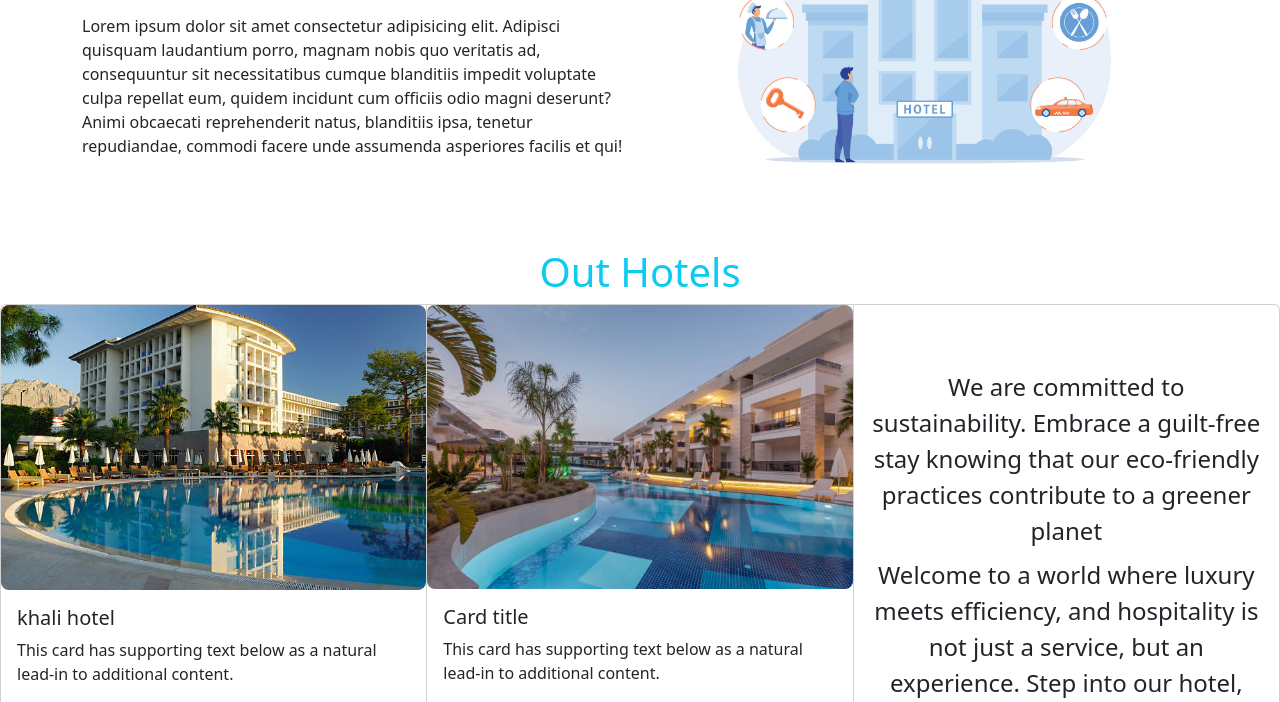
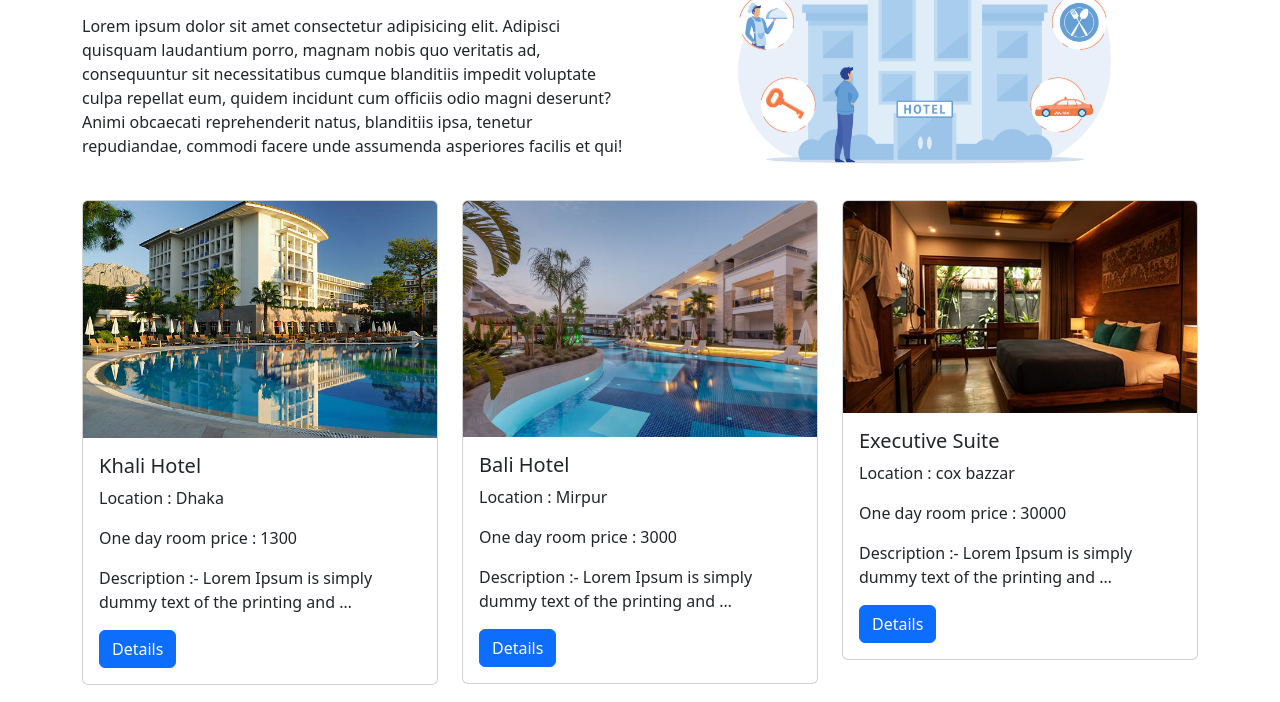
Before and after one commit to md-pranta/django-hotel, a Django app: page / in a window 1280 px wide. Shown: the part 282-984 px from the top of the page. Run offline with Django 5.2, Linux system fonts and the light colour scheme; data comes from the database, SQL or seed files in the repository; both versions use the stored data as it was after the commit.

Commit message:
change crd

```diff
--- /dev/null
+++ b/core/templates/about.html
@@ -0,0 +1,184 @@
+{% load static %}
+<!-- About Start -->
+<div class="container-xxl py-5">
+  <div class="container">
+    <div class="row g-5 align-items-center">
+      <div class="col-lg-6">
+        <h6 class="section-title text-start text-primary text-uppercase">
+          About Us
+        </h6>
+        <h1 class="mb-4">
+          Welcome to <span class="text-primary text-uppercase">Hotelier</span>
+        </h1>
+        <p class="mb-4">
+          Tempor erat elitr rebum at clita. Diam dolor diam ipsum sit. Aliqu
+          diam amet diam et eos. Clita erat ipsum et lorem et sit, sed stet
+          lorem sit clita duo justo magna dolore erat amet
+        </p>
+        <div class="row g-3 pb-4">
+          <div class="col-sm-4 wow fadeIn" data-wow-delay="0.1s">
+            <div class="border rounded p-1">
+              <div class="border rounded text-center p-4">
+                <i class="fa fa-hotel fa-2x text-primary mb-2"></i>
+                <h2 class="mb-1" data-toggle="counter-up">1234</h2>
+                <p class="mb-0">Rooms</p>
+              </div>
+            </div>
+          </div>
+          <div class="col-sm-4 wow fadeIn" data-wow-delay="0.3s">
+            <div class="border rounded p-1">
+              <div class="border rounded text-center p-4">
+                <i class="fa fa-users-cog fa-2x text-primary mb-2"></i>
+                <h2 class="mb-1" data-toggle="counter-up">1234</h2>
+                <p class="mb-0">Staffs</p>
+              </div>
+            </div>
+          </div>
+          <div class="col-sm-4 wow fadeIn" data-wow-delay="0.5s">
+            <div class="border rounded p-1">
+              <div class="border rounded text-center p-4">
+                <i class="fa fa-users fa-2x text-primary mb-2"></i>
+                <h2 class="mb-1" data-toggle="counter-up">1234</h2>
+                <p class="mb-0">Clients</p>
+              </div>
+            </div>
+          </div>
+        </div>
+        <a class="btn btn-primary py-3 px-5 mt-2" href="{% url "hotel" %}">Explore More</a>
+      </div>
+      <div class="col-lg-6">
+        <div class="row g-3">
+          <div class="col-6 text-end">
+            <img class="img-fluid rounded w-75 wow zoomIn" data-wow-delay="0.1s"
+            src="{% static "about-1.jpg" %}" style="margin-top: 25%" />
+          </div>
+          <div class="col-6 text-start">
+            <img class="img-fluid rounded w-100 wow zoomIn"
+            data-wow-delay="0.3s" src="{% static "about-2.jpg" %}" />
+          </div>
+          <div class="col-6 text-end">
+            <img class="img-fluid rounded w-50 wow zoomIn" data-wow-delay="0.5s"
+            src="{% static "about-3.jpg" %}" />
+          </div>
+          <div class="col-6 text-start">
+            <img class="img-fluid rounded w-75 wow zoomIn" data-wow-delay="0.7s"
+            src="{% static "about-4.jpg" %}" />
+          </div>
+        </div>
+      </div>
+    </div>
+  </div>
+</div>
+<!-- About End -->
+
+<!-- Team Start -->
+<div class="container-xxl py-5">
+  <div class="container">
+    <div class="text-center wow fadeInUp" data-wow-delay="0.1s">
+      <h6 class="section-title text-center text-primary text-uppercase">
+        Our Team
+      </h6>
+      <h1 class="mb-5">
+        Explore Our <span class="text-primary text-uppercase">Staffs</span>
+      </h1>
+    </div>
+    <div class="row g-4">
+      <div class="col-lg-3 col-md-6 wow fadeInUp" data-wow-delay="0.1s">
+        <div class="rounded shadow overflow-hidden">
+          <div class="position-relative">
+            <img class="img-fluid" src="{% static "team-1.jpg" %}" alt="" />
+            <div
+              class="position-absolute start-50 top-100 translate-middle d-flex align-items-center"
+            >
+              <a class="btn btn-square btn-primary mx-1" href=""
+                ><i class="fab fa-facebook-f"></i
+              ></a>
+              <a class="btn btn-square btn-primary mx-1" href=""
+                ><i class="fab fa-twitter"></i
+              ></a>
+              <a class="btn btn-square btn-primary mx-1" href=""
+                ><i class="fab fa-instagram"></i
+              ></a>
+            </div>
+          </div>
+          <div class="text-center p-4 mt-3">
+            <h5 class="fw-bold mb-0">Full Name</h5>
+            <small>Designation</small>
+          </div>
+        </div>
+      </div>
+      <div class="col-lg-3 col-md-6 wow fadeInUp" data-wow-delay="0.3s">
+        <div class="rounded shadow overflow-hidden">
+          <div class="position-relative">
+            <img class="img-fluid" src="{% static "team-2.jpg" %}" alt="" />
+            <div
+              class="position-absolute start-50 top-100 translate-middle d-flex align-items-center"
+            >
+              <a class="btn btn-square btn-primary mx-1" href=""
+                ><i class="fab fa-facebook-f"></i
+              ></a>
+              <a class="btn btn-square btn-primary mx-1" href=""
+                ><i class="fab fa-twitter"></i
+              ></a>
+              <a class="btn btn-square btn-primary mx-1" href=""
+                ><i class="fab fa-instagram"></i
+              ></a>
+            </div>
+          </div>
+          <div class="text-center p-4 mt-3">
+            <h5 class="fw-bold mb-0">Full Name</h5>
+            <small>Designation</small>
+          </div>
+        </div>
+      </div>
+      <div class="col-lg-3 col-md-6 wow fadeInUp" data-wow-delay="0.5s">
+        <div class="rounded shadow overflow-hidden">
+          <div class="position-relative">
+            <img class="img-fluid" src="{% static "team-3.jpg" %}" alt="" />
+            <div
+              class="position-absolute start-50 top-100 translate-middle d-flex align-items-center"
+            >
+              <a class="btn btn-square btn-primary mx-1" href=""
+                ><i class="fab fa-facebook-f"></i
+              ></a>
+              <a class="btn btn-square btn-primary mx-1" href=""
+                ><i class="fab fa-twitter"></i
+              ></a>
+              <a class="btn btn-square btn-primary mx-1" href=""
+                ><i class="fab fa-instagram"></i
+              ></a>
+            </div>
+          </div>
+          <div class="text-center p-4 mt-3">
+            <h5 class="fw-bold mb-0">Full Name</h5>
+            <small>Designation</small>
+          </div>
+        </div>
+      </div>
+      <div class="col-lg-3 col-md-6 wow fadeInUp" data-wow-delay="0.7s">
+        <div class="rounded shadow overflow-hidden">
+          <div class="position-relative">
+            <img class="img-fluid" src="{% static "team-4.jpg" %}" alt="" />
+            <div
+              class="position-absolute start-50 top-100 translate-middle d-flex align-items-center"
+            >
+              <a class="btn btn-square btn-primary mx-1" href=""
+                ><i class="fab fa-facebook-f"></i
+              ></a>
+              <a class="btn btn-square btn-primary mx-1" href=""
+                ><i class="fab fa-twitter"></i
+              ></a>
+              <a class="btn btn-square btn-primary mx-1" href=""
+                ><i class="fab fa-instagram"></i
+              ></a>
+            </div>
+          </div>
+          <div class="text-center p-4 mt-3">
+            <h5 class="fw-bold mb-0">Full Name</h5>
+            <small>Designation</small>
+          </div>
+        </div>
+      </div>
+    </div>
+  </div>
+</div>
--- a/core/templates/base.html
+++ b/core/templates/base.html
@@ -88,7 +88,8 @@
       <h3 class="text-{{i.tags}}">{{i}}</h3>
     </div>
     <!-- prettier-ignore -->
-    {% endfor %} {% block content %}{% endblock content %}
+    {% endfor %}
+    {% block content %}{% endblock content %}
     {% include "footer.html" %}
     <script
       src="https://cdn.jsdelivr.net/npm/bootstrap@5.3.2/dist/js/bootstrap.bundle.min.js"
--- a/core/templates/footer.html
+++ b/core/templates/footer.html
@@ -1,3 +1,4 @@
+<div class="container mb-5">
   <footer class="bg-dark w-100 text-white">
     <div class="container w-75 m-auto row p-2">
       <div class="col-md-6">
@@ -28,3 +29,4 @@
       <small>Copyright © {% now "Y" %} juhure Nurul Haque Pranto</small>
     </p>
   </footer>
+</div>
--- a/core/templates/index.html
+++ b/core/templates/index.html
@@ -18,68 +18,24 @@
       <img class="img-fluid" src="{% static "hotel.jpg" %}" alt="banar">
     </div>
   </div>
-</div>
-<div>
-  <h1 class="text-center text-info">Out Hotels</h1>
-</div>
-<div class="card-group justify-content-center align-align-items-center">
+  <div class="row row-cols-1 row-cols-md-3 g-4">
+    {% for i in data|slice:":3" %}
+    <div class="col">
       <div class="card">
-    <img src="{% static "h1.jpg" %}" class="card-img-top rounded-3" alt="h1" />
+        <img src="{{i.image.url}}" class="card-img-top" alt="..." />
         <div class="card-body">
-      <h5 class="card-title">khali hotel</h5>
+          <h5 class="card-title">{{i.hotel_name}}</h5>
+          <p>Location : {{i.location}}</p>
+          <p>One day room price : {{i.fee}}</p>
           <p class="card-text">
-        This card has supporting text below as a natural lead-in to additional
-        content.
+            Description :- {{i.description | truncatewords:10}}
           </p>
+          <a class="btn btn-primary" href="{% url 'details' i.id %}">Details</a>
         </div>
       </div>
-
-  <div class="card">
-    <img src="{% static "h2.jpg" %}" class="card-img-top rounded-3" alt="h2" />
-    <div class="card-body">
-      <h5 class="card-title">Card title</h5>
-      <p class="card-text">
-        This card has supporting text below as a natural lead-in to additional
-        content.
-      </p>
     </div>
+    {% endfor %}
   </div>
-  <div class="card text-center">
-    {% comment %}
-    <div class="card-header">Featured</div>
-    {% endcomment %}
-    <div class="card-body mt-5">
-      <p class="card-title fs-4">
-        We are committed to sustainability. Embrace a guilt-free stay knowing
-        that our eco-friendly practices contribute to a greener planet
-      </p>
-      <p class="card-text fs-4">
-        Welcome to a world where luxury meets efficiency, and hospitality is not
-        just a service, but an experience. Step into our hotel, where every stay
-        is a story waiting to be written.
-      </p>
-      {% if request.user.is_authenticated %}
-      <button type="button" class="btn btn-success">
-        <a href="{% url 'hotel' %}" class="text-decoration-none text-white"
-          >Show all Hotels</a
-        >
-      </button>
-      {% endif %}
-    </div>
-    {% comment %}
-    <div class="card-footer text-muted">2 days ago</div>
-    {% endcomment %}
-  </div>
-  {% comment %}
-  <div class="card">
-    <div class="card-body">
-      <h5 class="card-title">
-        <a href="{% url 'hotel' %}" class="text-decoration-none"
-          >Show all Hotels</a
-        >
-      </h5>
-    </div>
-  </div>
-  {% endcomment %}
+  {% include "about.html" %}
 </div>
 {% endblock content %}
--- a/core/urls.py
+++ b/core/urls.py
@@ -3,5 +3,5 @@ from django.urls import path
 from . import views
 urlpatterns = [
 
-    path('', views.homeview.as_view(), name='home'),
+    path('', views.homeview, name='home'),
 ]
--- a/core/views.py
+++ b/core/views.py
@@ -3,6 +3,6 @@ from django.shortcuts import render
 from django.views.generic import TemplateView
 from hotel.models import HotelModel
 
-class homeview(TemplateView):
+def homeview(request):
     data = HotelModel.objects.all()
-    template_name = 'index.html'
+    return render(request, 'index.html', {'data':data})
```
Also changed, not shown: hotel/templates/hotel.html (+55 -5 lines), core/static/about-1.jpg (added), core/static/about-2.jpg (added), core/static/about-3.jpg (added), core/static/about-4.jpg (added), core/static/team-1.jpg (added), core/static/team-2.jpg (added), core/static/team-3.jpg (added), core/static/team-4.jpg (added), db.sqlite3, hotel/images/about-1.jpg (added), hotel/images/room-1.jpg (added), hotel/images/room-2.jpg (added), hotel/images/room-3.jpg (added). Lines whose indentation alone changed are shown as unchanged.
